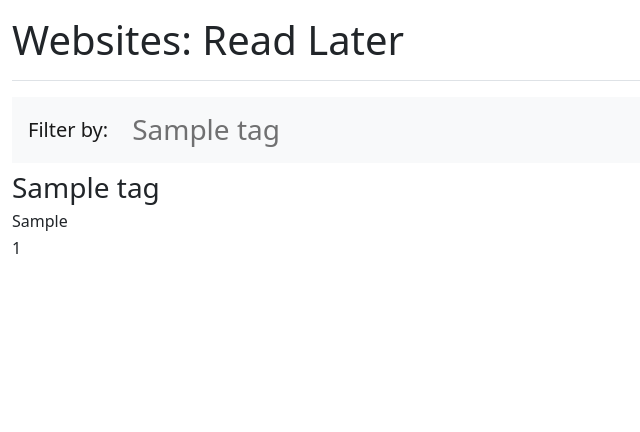
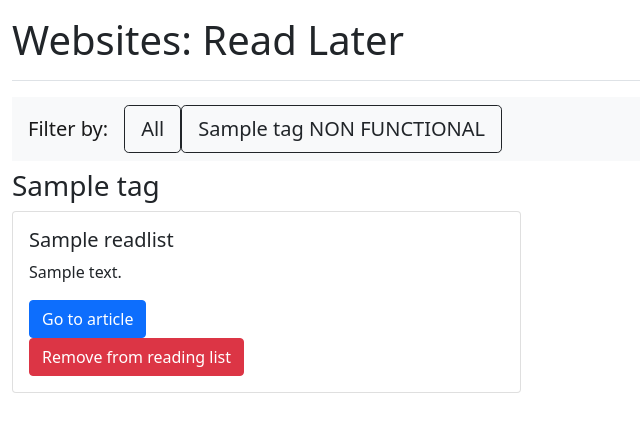
Before and after one commit to Kosmik247/RSS-Feed-Flask, a Flask app: page /read_later in a window 1280 px wide. Shown: the part 56-488 px from the top of the page, without its empty margins (0-640 px from the left). Run offline with Flask 3, Linux system fonts and the light colour scheme; a user stored in the database is signed in; tables that the repository leaves empty hold one stand-in row (values such as "Sample post"); some libraries are stand-ins or nearby versions.

Commit message:
Readlist: Filter by (non functional) -- Article tags working #2: Categories

```diff
--- a/Project Files/website/db_models.py
+++ b/Project Files/website/db_models.py
@@ -29,7 +29,7 @@ class Readlist(db.Model):
     art_title = db.Column(db.String(10000))
     art_desc = db.Column(db.String(10000))
     art_link = db.Column(db.String(10000))
-    tag = db.Column(db.String(10000))
+    tag = db.Column(db.Integer)
     user_id = db.Column(db.Integer, db.ForeignKey('user.id'))
 
 class Tags(db.Model):
--- a/Project Files/website/templates/read_later.html
+++ b/Project Files/website/templates/read_later.html
@@ -15,24 +15,32 @@
             <span class="navbar-toggler-icon"></span>
           </button>
           <div class="collapse navbar-collapse" id="navbarText">
+          <form action="/read_later" method="POST">
             <ul class="navbar-nav mr-auto">
+
+                <li class="nav-item">
+                        <button class="btn btn-outline-dark btn-lg" type="submit"value="{{ None }}">All</button>
+                    </li>
                 {% for tag in tags %}
                     <li class="nav-item">
-                <a class="nav-link" href="#">{{ tag.tag_name }}</a>
+                        <button name="unlike_article" class="btn btn-outline-dark btn-lg" type="submit" value={{ tag.tag_id }}>
+                            {{ tag.tag_name }} NON FUNCTIONAL
+                        </button>
                     </li>
                 {% endfor %}
             </ul>
-
+     </form>
       </div>
     </nav>
     </h3>
     <div class="row">
-    {% for tag in tags %}
+    {% for tag in tags%}
         <h3>{{ tag.tag_name }}</h3>
+
+
+
                     {% for article in user.liked %}
-            <h6>{{ article.tag }}</h6>
-            <h6>{{ tag.tag_id }}</h6>
-            {% if article.tag == tag.tag_id %}
+                        {% if article.tag == tag['tag_id'] %}
                             <div class="col-sm-5">
                             <div class="card">
                                 <div class="card-body">
@@ -54,9 +62,8 @@
                         </div>
                         {% endif %}
 
-
-
-
                     {% endfor %}
                 {% endfor %}
+        </div>
+    </div>
 {% endblock %}
--- a/Project Files/website/views.py
+++ b/Project Files/website/views.py
@@ -124,6 +124,8 @@ def read_later():
             article_to_del = Readlist.query.get(article_id)
             db.session.delete(article_to_del)
             db.session.commit()
+
+
     return render_template("read_later.html", user=current_user, tags=user_tags)
 
 
```
Lines whose indentation alone changed are shown as unchanged.
